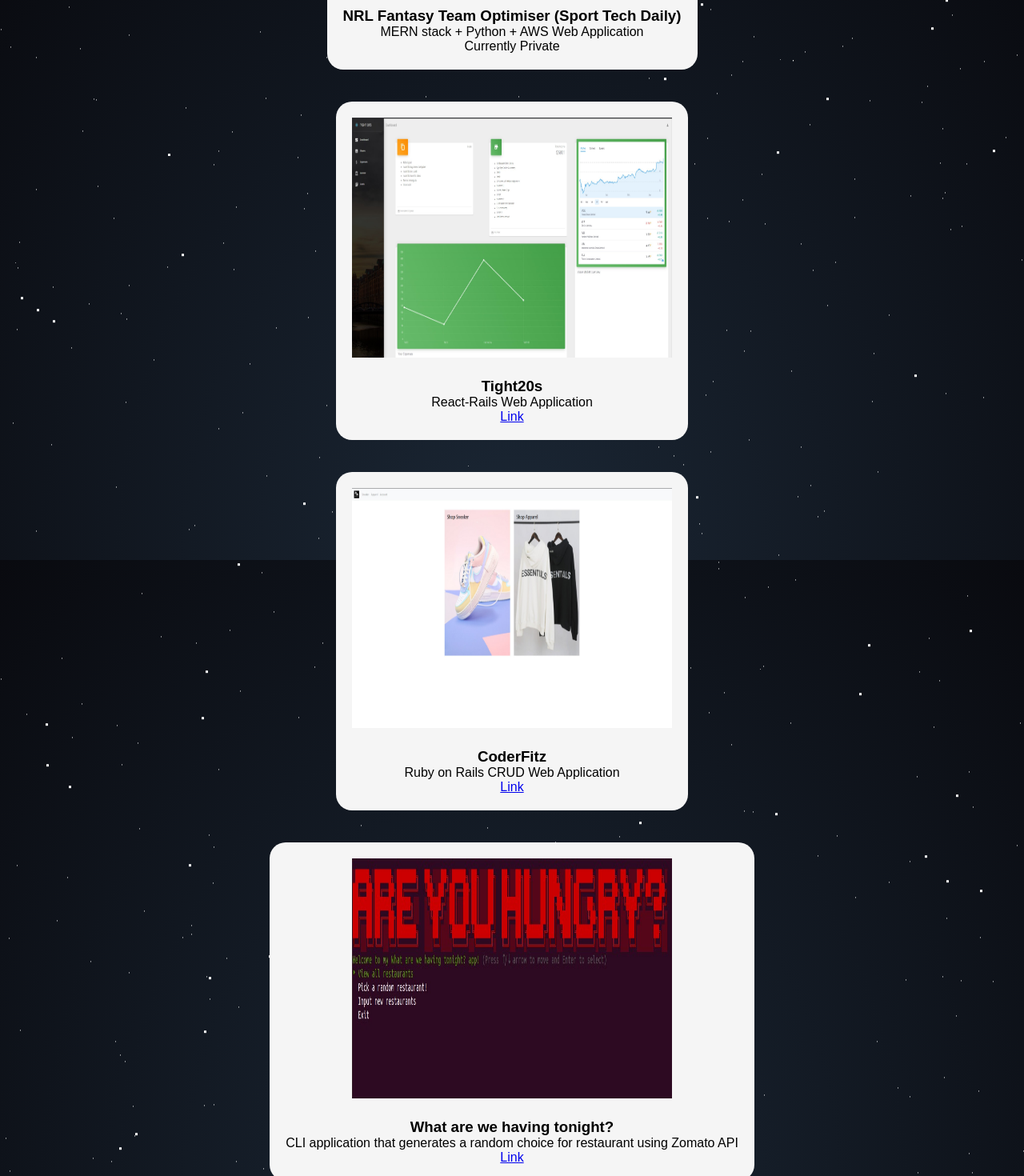
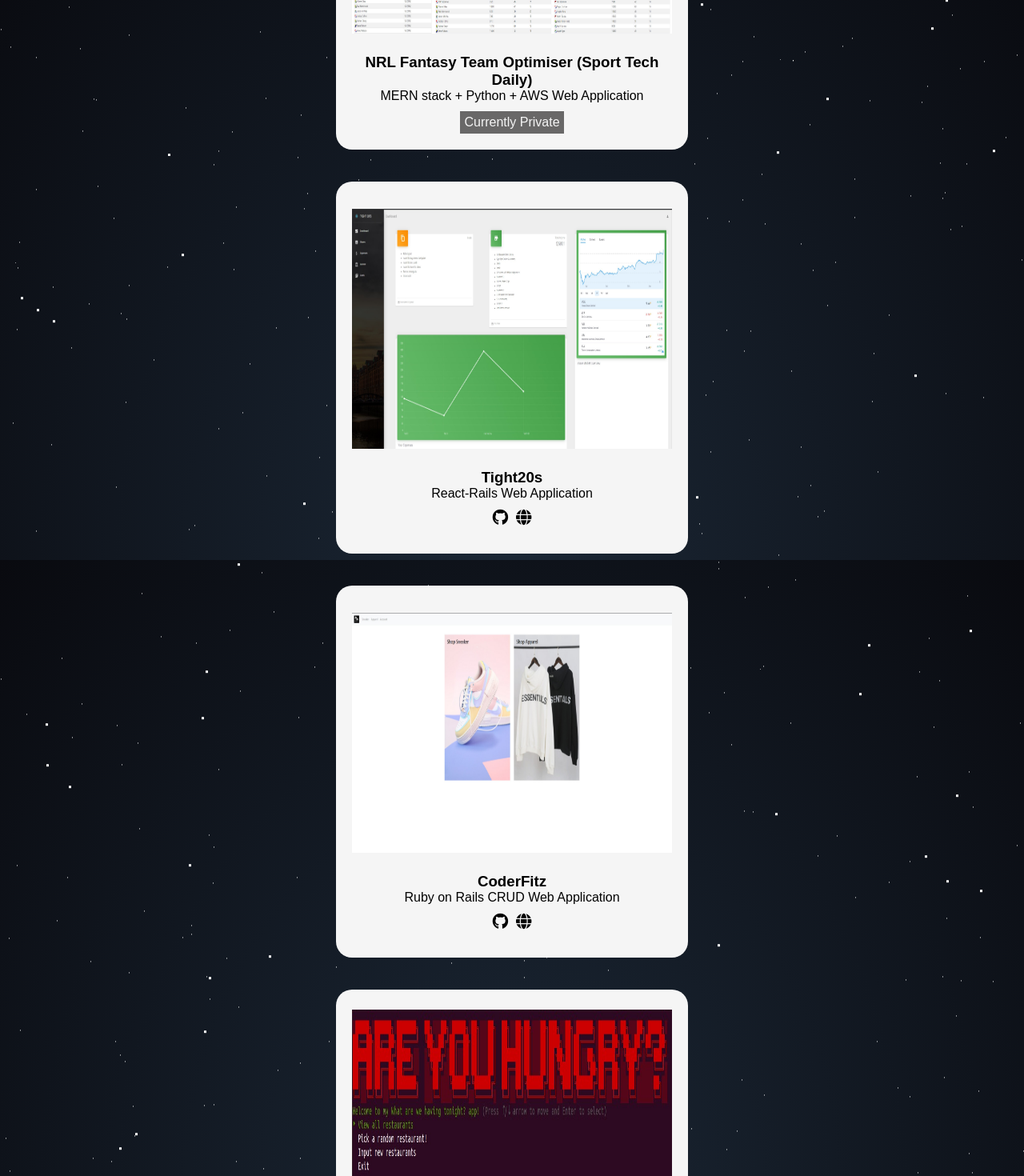
Before and after one commit to derricklai33/react-portfolio, a React (Create React App) app: page / in a window 1280 px wide. Shown: the part 1700-3170 px from the top of the page at 80% size. Built offline with nearby package versions, Linux system fonts and the light colour scheme.

Commit message:
Finalised project section. Added transitions on card hover and removed ununsed code.

```diff
--- a/src/components/Projects.jsx
+++ b/src/components/Projects.jsx
@@ -18,7 +18,7 @@
 
   return(
     <>
-    <div className="project-placeholder-div" id="projects"></div>
+    <div className="placeholder-div" id="projects"></div>
     <div className="page-divs">
       <h1>Featured Projects</h1>
       <div className="project-wrapper">
@@ -39,7 +39,9 @@
           </Hover>
           <h3 className="project-title">Try Scorer (Sport Tech Daily)</h3>
           <p>MERN stack + AWS Web Application</p>
-          <a href="https://edge.sporttechdaily.com/nrl/tryscorers">Link</a>
+          <div className="link-div">
+            <a href="https://edge.sporttechdaily.com/nrl/tryscorers" target="_blank" rel="noreferrer"><i className="fas fa-globe"></i></a>
+          </div>
         </div>
         <div className="project-card">
         <Hover onHover={
@@ -59,7 +61,9 @@
           </Hover>
           <h3 className="project-title">NRL Fantasy Team Optimiser (Sport Tech Daily)</h3>
           <p>MERN stack + Python + AWS Web Application</p>
-          <p>Currently Private</p>
+          <div className="link-div">
+            <p id="privated-link">Currently Private</p>
+          </div>
         </div>
         <div className="project-card">
         <Hover onHover={
@@ -81,7 +85,10 @@
           </Hover>
           <h3 className="project-title">Tight20s</h3>
           <p>React-Rails Web Application</p>
-          <a href="https://github.com/derricklai33/T3A2-Budget-Tracker">Link</a>
+          <div className="link-div">
+            <a href="https://github.com/derricklai33/T3A2-Budget-Tracker" target="_blank" rel="noreferrer"><i className="fab fa-github"></i></a>
+            <a href="https://tight20s.netlify.app/" target="_blank" rel="noreferrer"><i className="fas fa-globe"></i></a>
+          </div>
         </div>
         <div className="project-card">
         <Hover onHover={
@@ -101,7 +108,10 @@
           </Hover>
           <h3 className="project-title">CoderFitz</h3>
           <p>Ruby on Rails CRUD Web Application</p>
-          <a href="https://github.com/derricklai33/T3A2-Budget-Tracker">Link</a>
+          <div className="link-div">
+            <a href="https://github.com/derricklai33/rails-marketplace-coderfitz" target="_blank" rel="noreferrer"><i className="fab fa-github"></i></a>
+            <a href="https://rails-marketplace-coderfitz.herokuapp.com/" target="_blank" rel="noreferrer"><i className="fas fa-globe"></i></a>
+          </div>
         </div>
         <div className="project-card">
         <Hover onHover={
@@ -111,6 +121,7 @@
               <li>Ruby</li>
               <li>CLI</li>
               <li>AWS</li>
+              <li>Zomato API</li>
             </ul>
           </div>}>
           <div className="project-img">
@@ -119,7 +130,9 @@
           </Hover>
           <h3 className="project-title">What are we having tonight?</h3>
           <p>CLI application that generates a random choice for restaurant using Zomato API</p>
-          <a href="https://github.com/derricklai33/T3A2-Budget-Tracker">Link</a>
+          <div className="link-div">
+            <a href="https://github.com/derricklai33/terminal_app" target="_blank" rel="noreferrer"><i className="fab fa-github"></i></a>
+          </div>
         </div>
         <div className="project-card">
         <Hover onHover={
@@ -134,10 +147,13 @@
           <div className="project-img">
             <img src={Portfolio} alt="portfolio-img" height="300px" width="400px"></img>
           </div>
-          </Hover>
+        </Hover>
           <h3 className="project-title">Portfolio 1.0</h3>
           <p>Initial version of my portfolio</p>
-          <a href="https://github.com/derricklai33/T3A2-Budget-Tracker">Link</a>
+          <div className="link-div">
+            <a href="https://github.com/derricklai33/derrick-portfolio" target="_blank" rel="noreferrer"><i className="fab fa-github"></i></a>
+            <a href="https://derricklai.netlify.app/" target="_blank" rel="noreferrer"><i className="fas fa-globe"></i></a>
+          </div>
         </div>
       </div>
     </div>
--- a/src/styles/projects.scss
+++ b/src/styles/projects.scss
@@ -5,8 +5,11 @@
   flex-wrap: wrap;
   justify-content: center;
   align-items: center;
+
   .project-card {
     background-color: whitesmoke;
+    width: 400px;
+    min-height: 425px;
     border-radius: 20px;
     z-index: 100;
     margin: 20px;
@@ -20,10 +23,35 @@
       width: 400px;
       height: 325px;
     }
+    .link-div {
+      margin-top: 10px;
+      a {
+        margin: 0 5px;
+      }
+    }
+    h3 {
+      text-align: center;
+    }
+    p {
+      text-align: center;
+    }
+    a {
+      font-size: 20px;
+      color: black;
+      a:visited {
+        color: none;
+      }
+    }
   }
 }
 
+#privated-link {
+  background-color: rgb(105, 104, 104);
+  color: whitesmoke;
+  padding: 5px;
+}
 .project-img-hover {
+
   display: flex;
   width: 400px;
   height: 325px;
@@ -42,14 +70,17 @@
   position: relative;
 
   &:hover &__no-hover {
+    transition: ease-in-out 0.3s;
     opacity: 0;
   }
 
   &:hover &__hover {
+    transition: ease-in-out 0.3s;
     opacity: 1;
   }
 
   &__hover {
+    transition: ease-in-out 0.3s;
     position: absolute;
     top: 0;
     opacity: 0;
@@ -58,10 +89,7 @@
   }
 
   &__no-hover {
+    transition: ease-in-out 0.3s;
     opacity: 1;
   }
 }
-
-.project-placeholder-div {
-  height: 5vh;
-}
```
